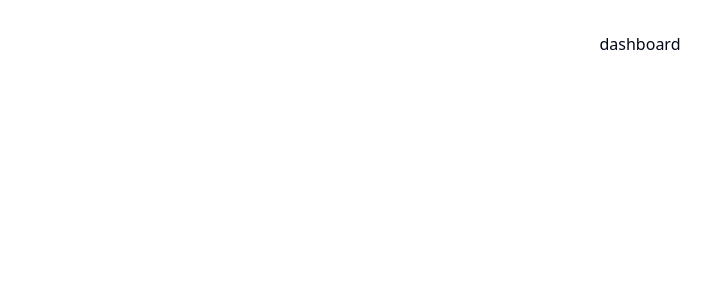
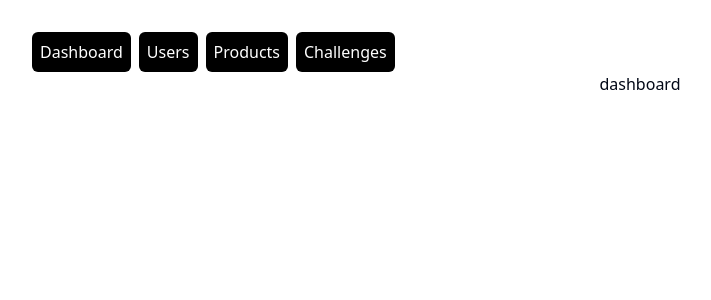
Before and after one commit to Alterra-Greeve/frontend-capstone, a React (Vite) app: page / in a window 1280 px wide. Shown: the top 300 px of the page, without its empty margins (0-711 px from the left). Built offline with nearby package versions, Linux system fonts and the light colour scheme.

Commit message:
add navigation

```diff
--- a/src/App.tsx
+++ b/src/App.tsx
@@ -5,10 +5,12 @@ import Challenges from "./pages/Challenges/index"
 import Dashboard from "./pages/Dashboard/index"
 import Products from "./pages/Products/index"
 import Users from "./pages/Users/index"
+import Navbar from "./components/Navbar";
 
 function App() {
   return (
     <>
+      <Navbar/>
       <Routes>
         <Route path="/" element={<Dashboard/>}/>
         <Route path="/users" element={<Users/>}/>
--- /dev/null
+++ b/src/components/Navbar.tsx
@@ -0,0 +1,21 @@
+import { Link } from "react-router-dom";
+export default function Navbar() {
+    return (
+        <nav>
+            <ul className="flex gap-2">
+                <Link to={'/'}>
+                    <li className="bg-black text-white rounded-md p-2">Dashboard</li>
+                </Link>
+                <Link to={'/users'}>
+                    <li className="bg-black text-white rounded-md p-2">Users</li>
+                </Link>
+                <Link to={'/products'}>
+                    <li className="bg-black text-white rounded-md p-2">Products</li>
+                </Link>
+                <Link to={'/challenges'}>
+                    <li className="bg-black text-white rounded-md p-2">Challenges</li>
+                </Link>
+            </ul>
+        </nav>
+    )
+};
```
